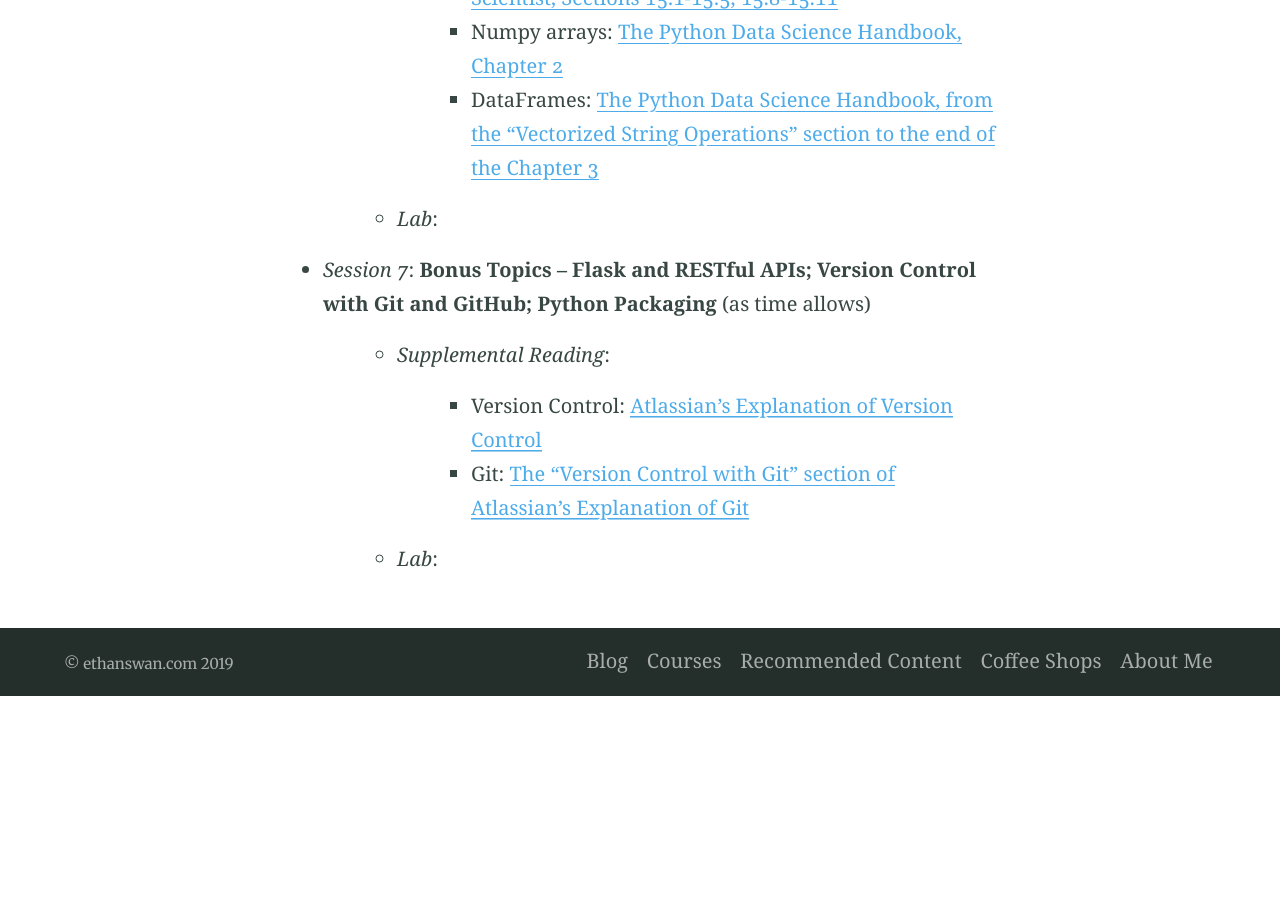
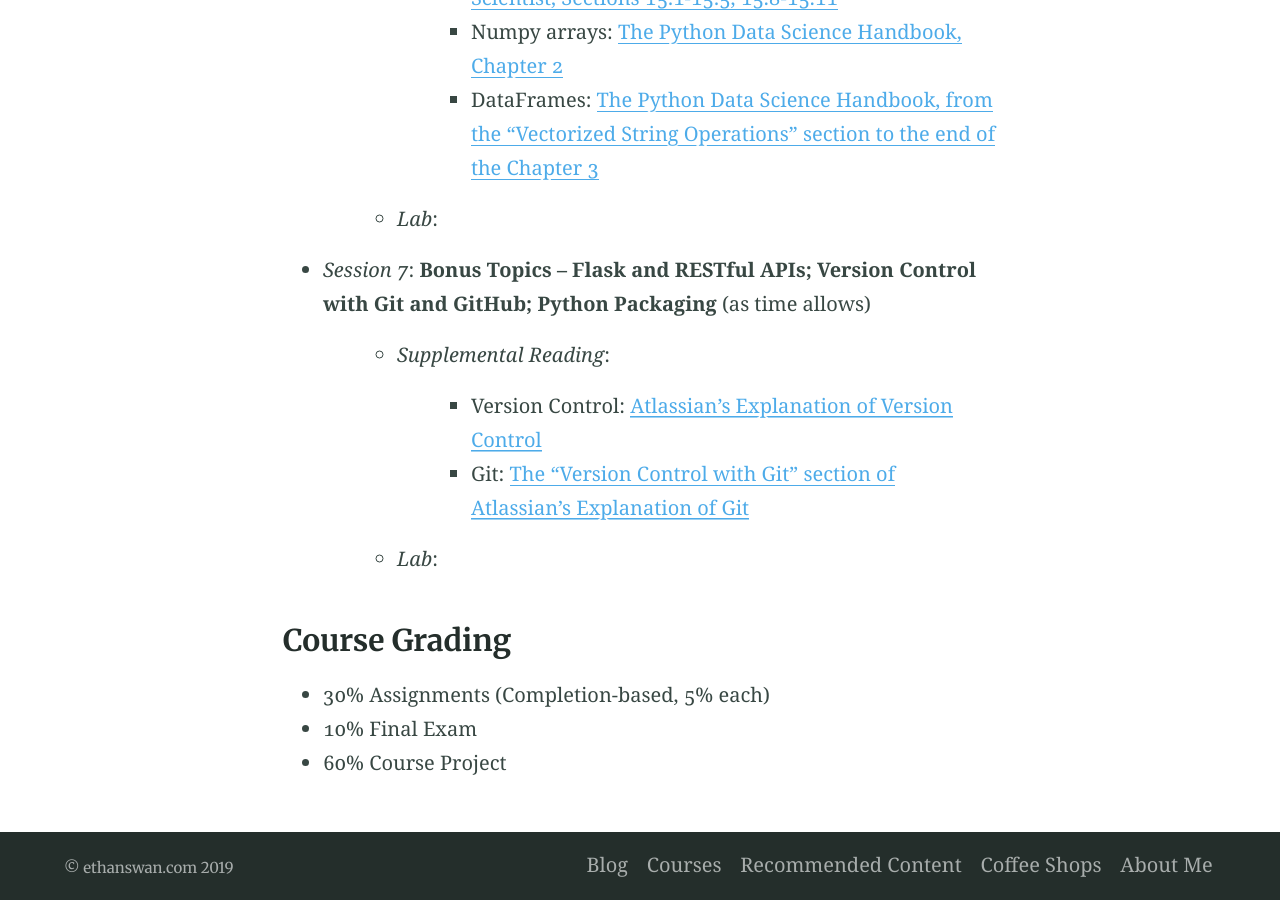
Before and after one commit to eswan18/ethanswan.com, a Jekyll site: the page built from courses/pages/python-for-ds-course.md, in a window 1280 px wide and 900 px high, scrolled down 4121 px. Built offline with Jekyll 4.4.1, drawn with Linux system fonts in a browser that asks for light colours; before the commit the page ends 4817 px from its top, so only the background shows below that.

Commit message:
Add course grading scheme

```diff
--- a/courses/pages/python-for-ds-course.md
+++ b/courses/pages/python-for-ds-course.md
@@ -93,3 +93,8 @@ Additional breaks will be given if time permits.
     - Version Control: [Atlassian's Explanation of Version Control](https://www.atlassian.com/git/tutorials/what-is-version-control)
     - Git: [The "Version Control with Git" section of Atlassian's Explanation of Git](https://www.atlassian.com/git/tutorials/what-is-git#version-control-with-git)
   - *Lab*:
+
+### Course Grading
+- 30% Assignments (Completion-based, 5% each)
+- 10% Final Exam
+- 60% Course Project
```
